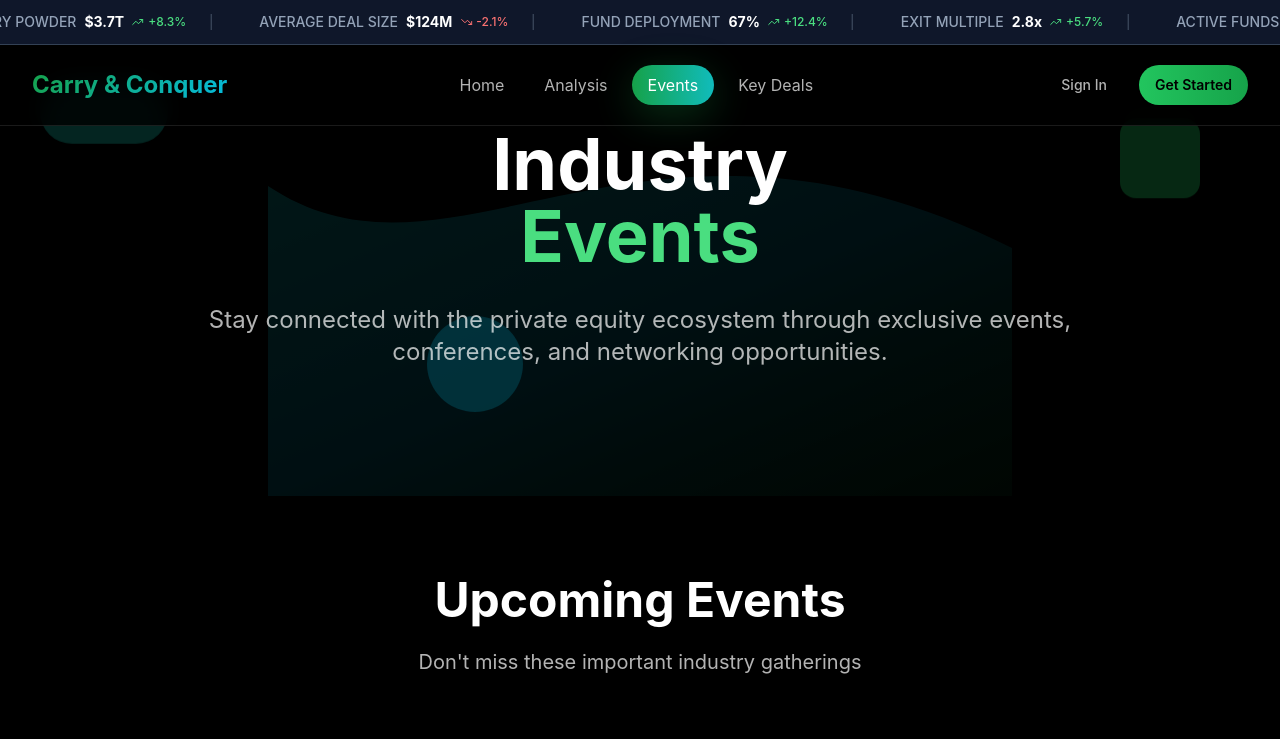
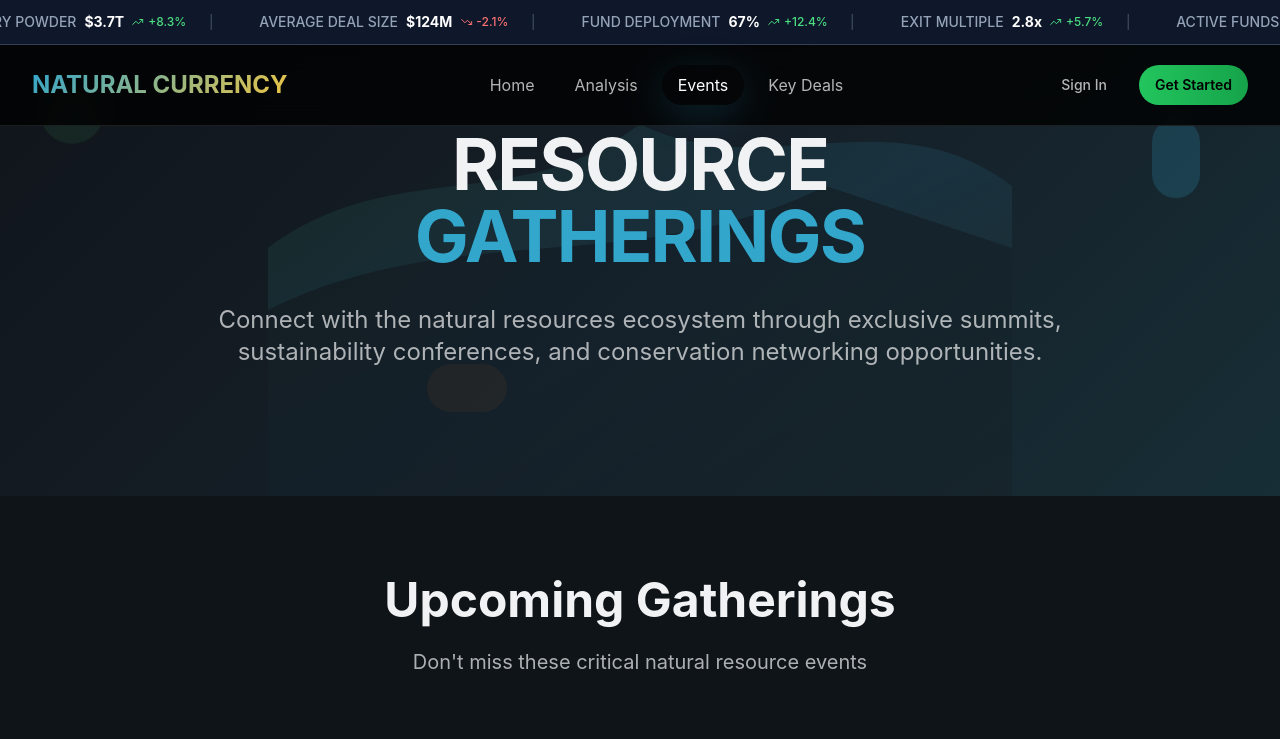
Before and after one commit to naturalcurrency/naturalcurrency.github.io, a React (Vite) app: page /events in a window 1280 px wide. Shown: the top 739 px of the page. Built offline with nearby package versions, Linux system fonts and the light colour scheme.

Commit message:
Refactor: Adapt to Natural Currency platform
Rearchitect the application for the Natural Currency platform, focusing on natural resource transactions. Preserve core content types (analysis, events, key deals) while updating all other aspects, including style, to align with the provided image.

```diff
--- a/src/components/Navigation.tsx
+++ b/src/components/Navigation.tsx
@@ -16,7 +16,7 @@ export function Navigation() {
           {/* Logo */}
           <Link to="/" className="flex items-center">
             <div className="text-2xl font-bold bg-gradient-text bg-clip-text text-transparent">
-              Carry & Conquer
+              NATURAL CURRENCY
             </div>
           </Link>
 
--- a/src/index.css
+++ b/src/index.css
@@ -2,64 +2,67 @@
 @tailwind components;
 @tailwind utilities;
 
-/* Carry & Conquer Design System - Private Equity Platform
-All colors MUST be HSL for proper theming.
+/* Natural Currency Design System - Earth's Resources Platform
+All colors MUST be HSL for proper theming - Nature-inspired palette.
 */
 
 @layer base {
   :root {
-    /* Dark theme as default */
-    --background: 15 15 15; /* Dark background */
-    --foreground: 0 0% 98%;
+    /* Deep earth tones as default */
+    --background: 210 25% 8%; /* Deep blue-black like night sky */
+    --foreground: 210 10% 95%;
 
-    --card: 20 20 20;
-    --card-foreground: 0 0% 98%;
+    --card: 210 20% 12%;
+    --card-foreground: 210 10% 95%;
 
-    --popover: 20 20 20;
-    --popover-foreground: 0 0% 98%;
+    --popover: 210 20% 12%;
+    --popover-foreground: 210 10% 95%;
 
-    --primary: 142 76% 36%; /* Green as primary */
-    --primary-foreground: 0 0% 100%;
+    --primary: 180 25% 45%; /* Deep teal like mountain lakes */
+    --primary-foreground: 210 10% 95%;
 
-    --accent-green: 142 76% 36%; /* Main green accent */
-    --accent-teal: 180 84% 40%; /* Complementary teal */
-    --accent-cyan: 190 95% 45%; /* Bright cyan accent */
-    --accent-blue: 210 98% 55%; /* Blue accent */
+    --earth-brown: 25 35% 25%; /* Rich earth brown */
+    --forest-green: 140 40% 30%; /* Deep forest green */
+    --mountain-blue: 210 50% 35%; /* Mountain blue */
+    --stone-gray: 220 10% 35%; /* Stone gray */
+    --glacier-blue: 195 60% 50%; /* Glacier blue */
+    --mineral-gold: 45 85% 60%; /* Mineral gold */
 
     /* Base Colors */
-    --secondary: 240 8% 15%;
-    --secondary-foreground: 0 0% 98%;
+    --secondary: 210 15% 18%;
+    --secondary-foreground: 210 10% 90%;
 
-    --muted: 240 8% 15%;
-    --muted-foreground: 240 5% 65%;
+    --muted: 210 15% 15%;
+    --muted-foreground: 210 8% 60%;
 
-    --accent: 180 84% 40%; /* Teal as main accent */
-    --accent-foreground: 0 0% 100%;
+    --accent: 195 60% 50%; /* Glacier blue as accent */
+    --accent-foreground: 210 25% 8%;
 
     --destructive: 0 62% 50%;
-    --destructive-foreground: 0 0% 98%;
+    --destructive-foreground: 210 10% 95%;
 
-    --border: 240 8% 25%;
-    --input: 240 8% 25%;
-    --ring: 142 76% 36%;
+    --border: 210 15% 20%;
+    --input: 210 15% 20%;
+    --ring: 180 25% 45%;
 
-    --radius: 0.75rem;
+    --radius: 1rem;
 
-    /* Green-focused gradients */
-    --gradient-hero: linear-gradient(135deg, hsl(15 15 15) 0%, hsl(20 20 20) 100%);
-    --gradient-card: linear-gradient(135deg, hsl(20 20 20) 0%, hsl(25 25 25) 100%);
-    --gradient-button: linear-gradient(135deg, hsl(142 76% 36%) 0%, hsl(180 84% 40%) 100%);
-    --gradient-text: linear-gradient(135deg, hsl(142 76% 36%) 0%, hsl(190 95% 45%) 100%);
-    --gradient-green: linear-gradient(135deg, hsl(142 76% 36%) 0%, hsl(142 76% 46%) 100%);
-    --gradient-accent: linear-gradient(135deg, hsl(180 84% 40%) 0%, hsl(210 98% 55%) 100%);
+    /* Nature-inspired gradients */
+    --gradient-hero: linear-gradient(135deg, hsl(210 25% 8%) 0%, hsl(210 30% 12%) 50%, hsl(195 40% 15%) 100%);
+    --gradient-card: linear-gradient(135deg, hsl(210 20% 12%) 0%, hsl(210 25% 15%) 100%);
+    --gradient-button: linear-gradient(135deg, hsl(180 25% 45%) 0%, hsl(195 60% 50%) 100%);
+    --gradient-text: linear-gradient(135deg, hsl(195 60% 50%) 0%, hsl(45 85% 60%) 100%);
+    --gradient-earth: linear-gradient(135deg, hsl(25 35% 25%) 0%, hsl(140 40% 30%) 100%);
+    --gradient-mountain: linear-gradient(135deg, hsl(210 50% 35%) 0%, hsl(195 60% 50%) 100%);
 
-    /* Shadows for dark theme */
-    --shadow-glow: 0 10px 40px hsl(142 76% 36% / 0.3);
-    --shadow-card: 0 4px 20px hsl(0 0% 0% / 0.3);
-    --shadow-lift: 0 10px 30px hsl(0 0% 0% / 0.2);
+    /* Natural shadows */
+    --shadow-glow: 0 10px 40px hsl(195 60% 50% / 0.2);
+    --shadow-card: 0 8px 25px hsl(210 25% 8% / 0.4);
+    --shadow-lift: 0 15px 35px hsl(210 25% 8% / 0.3);
 
     /* Typography */
     --font-primary: 'Inter', -apple-system, BlinkMacSystemFont, 'Segoe UI', sans-serif;
+    --font-display: 'Inter', -apple-system, BlinkMacSystemFont, 'Segoe UI', sans-serif;
 
     --sidebar-background: 240 5.9% 10%;
     --sidebar-foreground: 240 4.8% 95.9%;
--- a/src/pages/Events.tsx
+++ b/src/pages/Events.tsx
@@ -6,28 +6,28 @@ import { Calendar, MapPin, Users, ArrowRight } from "lucide-react"
 
 const upcomingEvents = [
   {
-    title: "PE Leaders Summit 2024",
+    title: "Global Carbon Markets Summit 2024",
     date: "March 15-17, 2024",
-    location: "New York, NY",
-    attendees: "500+",
-    description: "Annual gathering of top private equity executives discussing market trends and opportunities.",
-    type: "Conference"
+    location: "Geneva, Switzerland",
+    attendees: "750+",
+    description: "International summit on carbon credit trading, forest preservation initiatives, and sustainable investment strategies.",
+    type: "Summit"
   },
   {
-    title: "Healthcare Investment Forum",
+    title: "Water Rights & Resources Forum",
     date: "April 8, 2024",
-    location: "Boston, MA",
-    attendees: "200+",
-    description: "Focused discussions on healthcare sector investments and regulatory changes.",
+    location: "Singapore",
+    attendees: "300+",
+    description: "Strategic discussions on global water scarcity, aquifer rights, and blue economy investments.",
     type: "Forum"
   },
   {
-    title: "Tech PE Networking",
+    title: "Rare Earth Minerals Conference",
     date: "April 22, 2024",
-    location: "San Francisco, CA",
-    attendees: "150+",
-    description: "Networking event for technology-focused private equity professionals.",
-    type: "Networking"
+    location: "Perth, Australia",
+    attendees: "400+",
+    description: "Exploration of sustainable mining practices and critical mineral supply chains.",
+    type: "Conference"
   }
 ]
 
@@ -37,51 +37,54 @@ export default function Events() {
       <Navigation />
 
       {/* Hero Section */}
-      <section className="relative pt-32 pb-20 overflow-hidden bg-black">
-        {/* Wave Pattern Background */}
-        <div className="absolute inset-0 opacity-20">
+      <section className="relative pt-32 pb-20 overflow-hidden bg-gradient-hero">
+        {/* Natural landscape background */}
+        <div className="absolute inset-0 opacity-30">
           <svg viewBox="0 0 1200 800" className="absolute inset-0 w-full h-full">
-            <path d="M0,300 C300,500 600,100 1200,400 L1200,800 L0,800 Z" fill="url(#eventsWave)" />
             <defs>
-              <linearGradient id="eventsWave" x1="0%" y1="0%" x2="100%" y2="100%">
-                <stop offset="0%" stopColor="hsl(180 84% 40%)" stopOpacity="0.6" />
-                <stop offset="50%" stopColor="hsl(190 95% 45%)" stopOpacity="0.4" />
-                <stop offset="100%" stopColor="hsl(142 76% 36%)" stopOpacity="0.2" />
+              <linearGradient id="forestGradient" x1="0%" y1="0%" x2="100%" y2="100%">
+                <stop offset="0%" stopColor="hsl(140 40% 30%)" stopOpacity="0.6" />
+                <stop offset="50%" stopColor="hsl(195 60% 50%)" stopOpacity="0.4" />
+                <stop offset="100%" stopColor="hsl(25 35% 25%)" stopOpacity="0.3" />
               </linearGradient>
             </defs>
+
+            {/* Mountain ranges */}
+            <path d="M0,400 C200,250 400,350 600,200 C800,300 1000,150 1200,300 L1200,800 L0,800 Z" fill="url(#forestGradient)" />
+            <path d="M0,500 C300,350 600,450 900,300 L1200,400 L1200,800 L0,800 Z" fill="hsl(210 25% 8%)" opacity="0.7" />
           </svg>
         </div>
 
-        {/* Floating Elements */}
-        <div className="absolute top-20 left-10 w-32 h-16 bg-teal-500/20 rounded-full rotate-45 animate-float"></div>
-        <div className="absolute top-32 right-20 w-20 h-20 bg-green-500/20 rounded-2xl -rotate-12 animate-float" style={{ animationDelay: '1.5s' }}></div>
-        <div className="absolute bottom-20 left-1/3 w-24 h-24 bg-cyan-500/20 rounded-full animate-float" style={{ animationDelay: '0.5s' }}></div>
+        {/* Floating natural elements */}
+        <div className="absolute top-20 left-10 w-16 h-16 bg-forest-green/20 rounded-full animate-float"></div>
+        <div className="absolute top-32 right-20 w-12 h-20 bg-glacier-blue/20 rounded-full animate-float" style={{ animationDelay: '1.5s' }}></div>
+        <div className="absolute bottom-20 left-1/3 w-20 h-12 bg-earth-brown/20 rounded-full animate-float" style={{ animationDelay: '0.5s' }}></div>
 
         <div className="relative max-w-7xl mx-auto px-6 lg:px-8">
           <div className="text-center max-w-4xl mx-auto">
-            <h1 className="text-5xl md:text-7xl font-bold text-white mb-8 leading-tight">
-              Industry
-              <span className="block text-green-400">
-                Events
+            <h1 className="text-5xl md:text-7xl font-bold text-foreground mb-8 leading-tight uppercase tracking-tight">
+              Resource
+              <span className="block text-glacier-blue">
+                Gatherings
               </span>
             </h1>
-            <p className="text-xl md:text-2xl text-white/70 mb-12 leading-relaxed">
-              Stay connected with the private equity ecosystem through exclusive events,
-              conferences, and networking opportunities.
+            <p className="text-xl md:text-2xl text-foreground/70 mb-12 leading-relaxed">
+              Connect with the natural resources ecosystem through exclusive summits,
+              sustainability conferences, and conservation networking opportunities.
             </p>
           </div>
         </div>
       </section>
 
       {/* Upcoming Events */}
-      <section className="py-20 bg-black">
+      <section className="py-20 bg-background">
         <div className="max-w-7xl mx-auto px-6 lg:px-8">
           <div className="text-center mb-16">
-            <h2 className="text-4xl md:text-5xl font-bold text-white mb-6">
-              Upcoming Events
+            <h2 className="text-4xl md:text-5xl font-bold text-foreground mb-6">
+              Upcoming Gatherings
             </h2>
-            <p className="text-xl text-white/70">
-              Don't miss these important industry gatherings
+            <p className="text-xl text-foreground/70">
+              Don't miss these critical natural resource events
             </p>
           </div>
 
--- a/src/pages/Index.tsx
+++ b/src/pages/Index.tsx
@@ -9,12 +9,12 @@ import { Footer } from "@/components/Footer"
 
 const Index = () => {
   return (
-    <div className="min-h-screen font-primary pt-24">
+    <div className="min-h-screen font-primary bg-background">
       <Navigation />
       <HeroSection />
 
-      {/* AI Chat Assistant */}
-      <section className="py-20 bg-black">
+      {/* Natural Resource AI Assistant */}
+      <section className="py-20 bg-gradient-card">
         <PrivateEquityAIChat />
       </section>
       <StatsSection />
--- a/tailwind.config.ts
+++ b/tailwind.config.ts
@@ -62,16 +62,20 @@ export default {
 					border: 'hsl(var(--sidebar-border))',
 					ring: 'hsl(var(--sidebar-ring))'
 				},
-				'accent-green': 'hsl(var(--accent-green))',
-				'accent-teal': 'hsl(var(--accent-teal))',
-				'accent-cyan': 'hsl(var(--accent-cyan))',
-				'accent-blue': 'hsl(var(--accent-blue))'
+				'earth-brown': 'hsl(var(--earth-brown))',
+				'forest-green': 'hsl(var(--forest-green))',
+				'mountain-blue': 'hsl(var(--mountain-blue))',
+				'stone-gray': 'hsl(var(--stone-gray))',
+				'glacier-blue': 'hsl(var(--glacier-blue))',
+				'mineral-gold': 'hsl(var(--mineral-gold))'
 			},
 			backgroundImage: {
 				'gradient-hero': 'var(--gradient-hero)',
 				'gradient-card': 'var(--gradient-card)',
 				'gradient-button': 'var(--gradient-button)',
-				'gradient-text': 'var(--gradient-text)'
+				'gradient-text': 'var(--gradient-text)',
+				'gradient-earth': 'var(--gradient-earth)',
+				'gradient-mountain': 'var(--gradient-mountain)'
 			},
 			boxShadow: {
 				'glow': 'var(--shadow-glow)',
```
Also changed, not shown: src/components/HeroSection.tsx (+112 -42 lines), src/components/StatsSection.tsx (+19 -19 lines).
